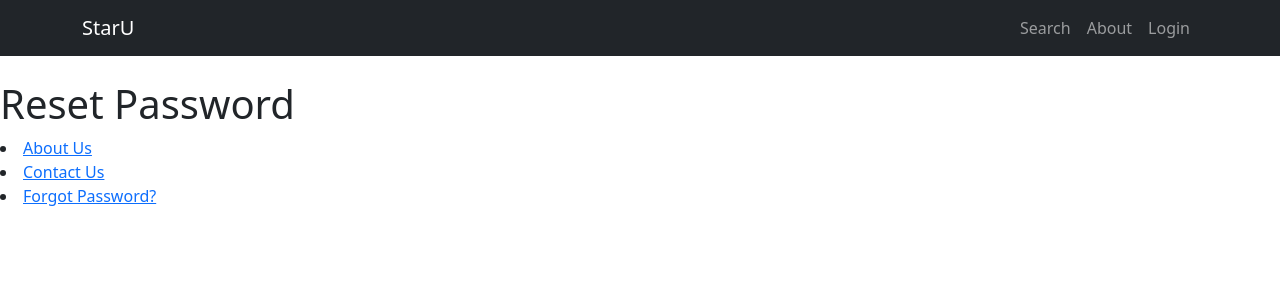
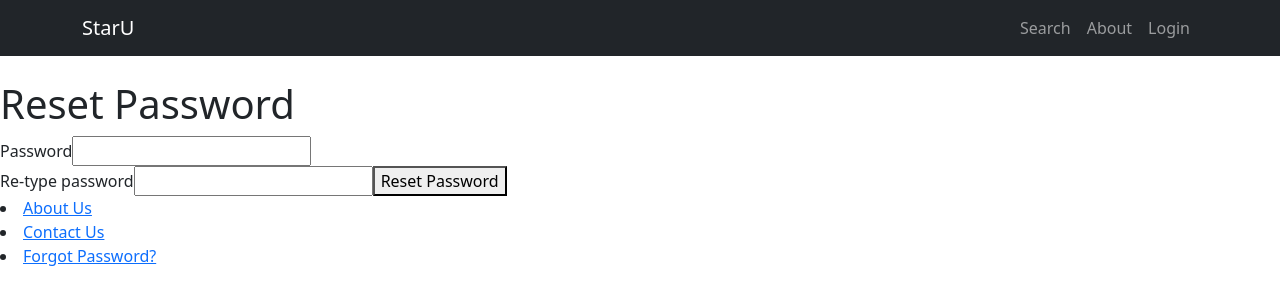
Before and after one commit to TimWargo/staru, a React (Create React App) app: page /reset in a window 1280 px wide. Shown: the top 304 px of the page. Built offline with nearby package versions, Linux system fonts and the light colour scheme.

Commit message:
Implemented Forgot/Reset Password Pages

```diff
--- a/src/Components/ForgotPasswordPage/ForgotPasswordPage.js
+++ b/src/Components/ForgotPasswordPage/ForgotPasswordPage.js
@@ -1,22 +1,44 @@
-import React, { Component } from "react";
-import { useNavigate } from "react-router-dom";
+import React, { useState } from "react";
+import { Navigate } from "react-router-dom";
 
-class ForgotPasswordPage extends Component {
+const ForgotPasswordPage = () => {
+    const [name, setName] = useState();
+    const [confirm, setConfirm] = useState(false);
 
-    render() {
+    const handleOnChange = (e) => {
+        e.preventDefault();
+        const value = e.target.value;
+        setName(value);
+    };
+    const handleSubmit = (e) => {
+        e.preventDefault();
+        setConfirm(true);
+        console.log(name);
+    };
+
+     if (confirm) {
         return (
-            <>
-                <h1> Forgot Password</h1>
+            <Navigate
+                to={{
+                    pathname: "/reset",
+                }}
+            />
+        );
+    }
 
-                <p> If you have forgotten your password and wish to reset it, please enter your email below and we will send you a link allowing you to do so. </p>
+    return (
+        <div>
+            <form onSubmit={handleSubmit}>
+                <input
+                type='text'
+                name='email'
+                placeholder='Email'
+                onChange={handleOnChange}
+                />
+                <button type='submit'>Submit</button>
+            </form>
+        </div>
+    );
+};
 
-                <form>
-                    <input type="text" name="email" id="email" placeholder="Email" />
-                    <br />
-                    <button href="/reset" type="submit"> Submit </button>
-                </form>
-            </>
-        )
-    }
-}
 export default ForgotPasswordPage;
--- a/src/Components/ResetPasswordPage/ResetPasswordPage.js
+++ b/src/Components/ResetPasswordPage/ResetPasswordPage.js
@@ -1,9 +1,67 @@
 import React, { Component } from "react";
 
 class ResetPasswordPage extends Component {
+    constructor(props) {
+        super(props);
+        this.state = {
+            password: "",
+            passwordVerify: "",
+        };
+
+        this.handleInputChange = this.handleInputChange.bind(this);
+        this.handleSubmit = this.handleSubmit.bind(this);
+      }
+
+    // Whenever an input changes value, change the corresponding state variable
+    handleInputChange(event) {
+        event.preventDefault();
+        const target = event.target;
+        this.setState({
+        [target.name]: target.value,
+        });
+    }
+
+    handleSubmit(event) {
+        event.preventDefault();
+        // Verify that the passwords match
+        if (this.state.password !== this.state.passwordVerify) {
+            return;
+        }
+
+        //submit new password to DB
+
+      }
+
     render() {
         return (
-            <h1>Reset Password</h1>
+            <>
+                <h1>Reset Password</h1>
+
+                <div>
+                    <form>
+                    <label>
+                        Password
+                        <input
+                        name="password"
+                        type="password"
+                        value={this.state.password}
+                        onChange={this.handleInputChange}
+                        />
+                    </label>
+                    <br />
+                    <label>
+                        Re-type password
+                        <input
+                        name="passwordVerify"
+                        type="password"
+                        value={this.state.passwordVerify}
+                        onChange={this.handleInputChange}
+                        />
+                    </label>
+                    <button type="submit">Reset Password</button>
+                    </form>
+                </div>
+            </>
         )
     }
 }
```
